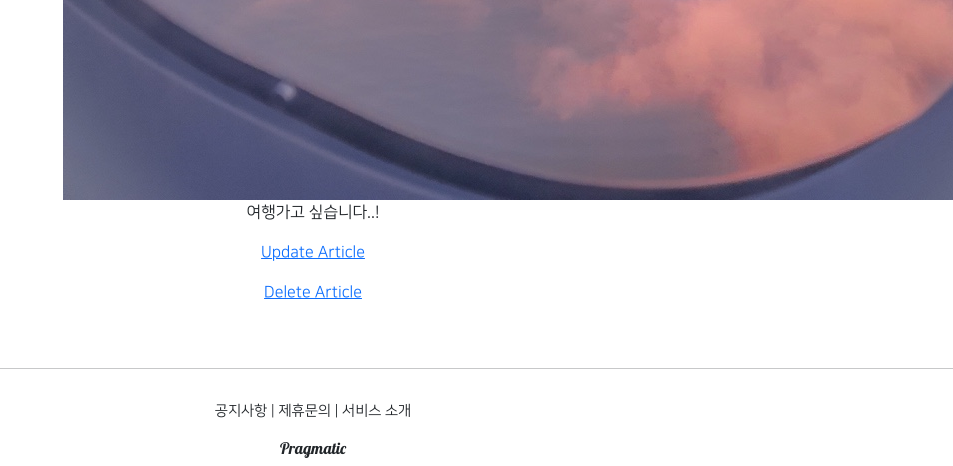
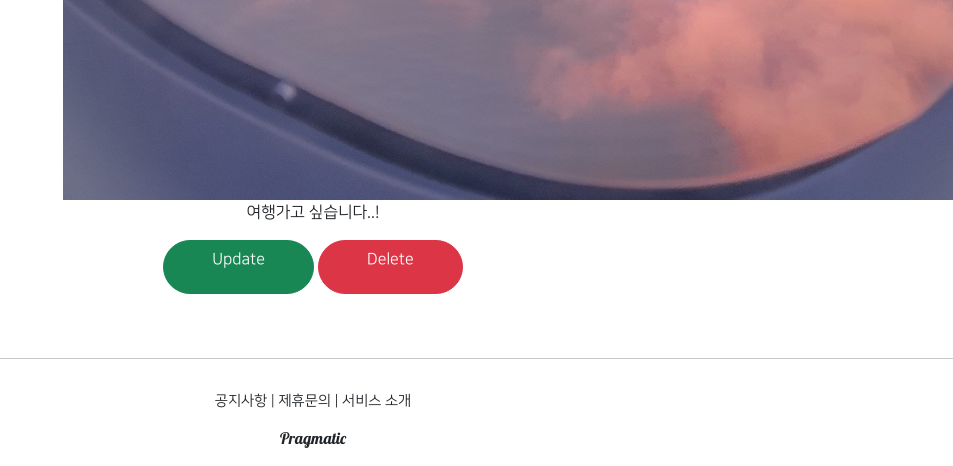
Before and after one commit to leesh9069/Django_Project_LSH, a Django app: page /articles/detail/1 in a window 1280 px wide; the page is wider, and only the part inside the window is pictured. Shown: the part 1385-1851 px from the top of that part, without its empty margins (327-1280 px from the left). Run offline with Django 3.2, Linux system fonts and the light colour scheme; data comes from the database, SQL or seed files in the repository; both versions use the stored data as it was after the commit; some libraries are stand-ins or nearby versions.

Commit message:
8/4 LSH commit 1

```diff
--- a/accountapp/templates/accountapp/detail.html
+++ b/accountapp/templates/accountapp/detail.html
@@ -7,6 +7,7 @@
 
             {% if target_user.profile %}
             <h2 style="font-family: 'NanumSquareB'">
+                <img src = "{{ target_user.profile.image.url }}" class = "profile_image m-4" alt="profile image">
                 {{ target_user.profile.nickname }}
                 {% if target_user == user %}
                 <a href="{% url 'profileapp:update' pk=target_user.profile.pk %}">
--- a/accountapp/views.py
+++ b/accountapp/views.py
@@ -56,6 +56,7 @@ class AccountUpdateView(UpdateView):
     template_name = 'accountapp/update.html'
 
 
+
 @method_decorator(has_ownership, 'get')
 @method_decorator(has_ownership, 'post')
 class AccountDeleteView(DeleteView):
--- a/articleapp/templates/articleapp/detail.html
+++ b/articleapp/templates/articleapp/detail.html
@@ -16,11 +16,13 @@
 
             <p>{{ target_article.content }}</p>
 
-            <a href = "{% url 'articleapp:update' pk=target_article.pk%}">
-                <p>Update Article</p>
+            <a href = "{% url 'articleapp:update' pk=target_article.pk%}"
+            class = "btn btn-success rounded-pill px-5">
+                <p>Update</p>
             </a>
-            <a href = "{% url 'articleapp:delete' pk=target_article.pk%}">
-                <p>Delete Article</p>
+            <a href = "{% url 'articleapp:delete' pk=target_article.pk%}"
+               class="btn btn-danger rounded-pill px-5">
+                <p>Delete</p>
             </a>
         </div>
     </div>
--- a/static/base.css
+++ b/static/base.css
@@ -20,3 +20,10 @@
     max-width: 500px;
     margin: 1rem 1.5rem;
 }
+
+.profile_image {
+    width: 12rem;
+    height : 12rem;
+    border-radius : 20rem;
+    object-fit: : cover;
+}
```
Also changed, not shown: articleapp/templates/articleapp/delete.html (+6 -4 lines), db.sqlite3.
